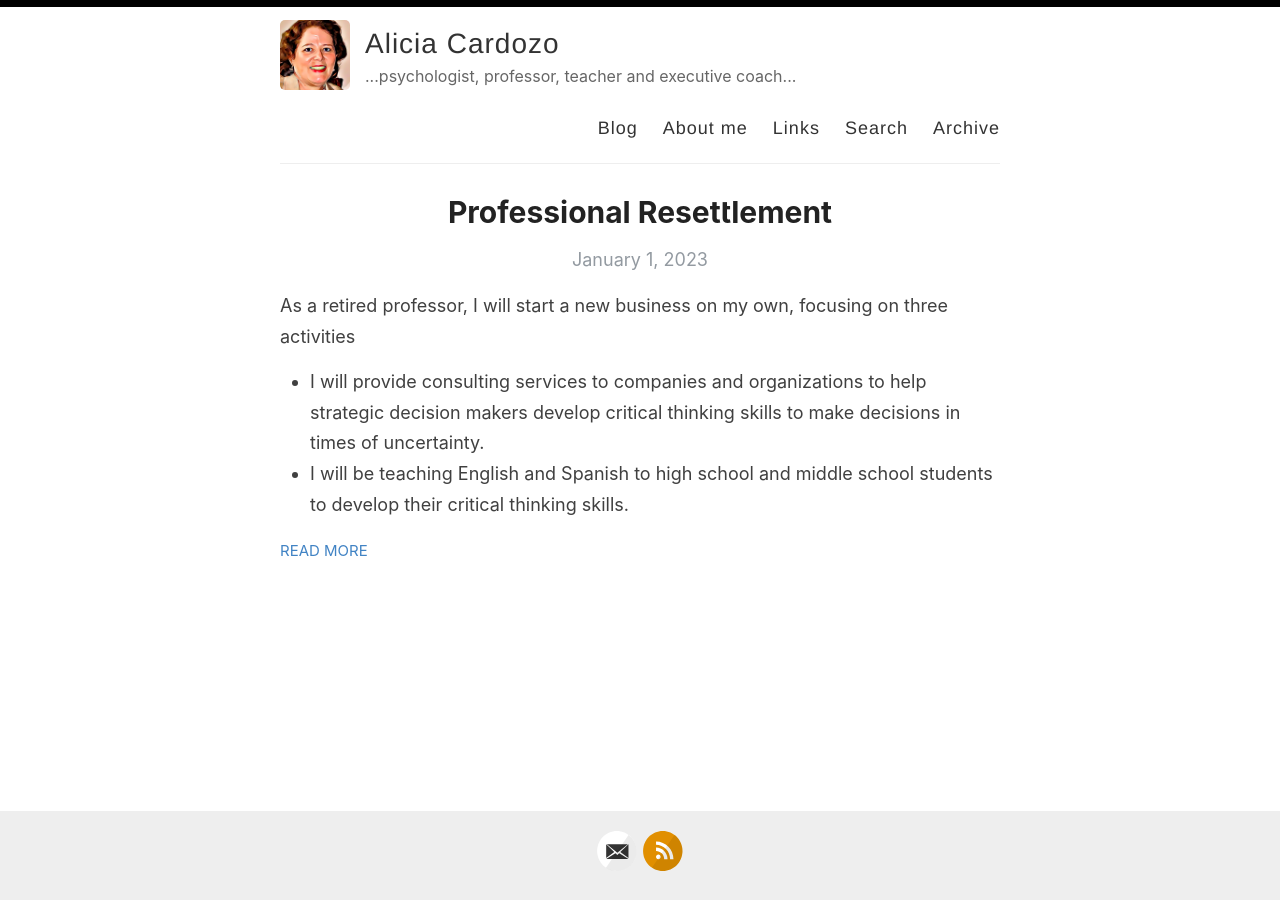
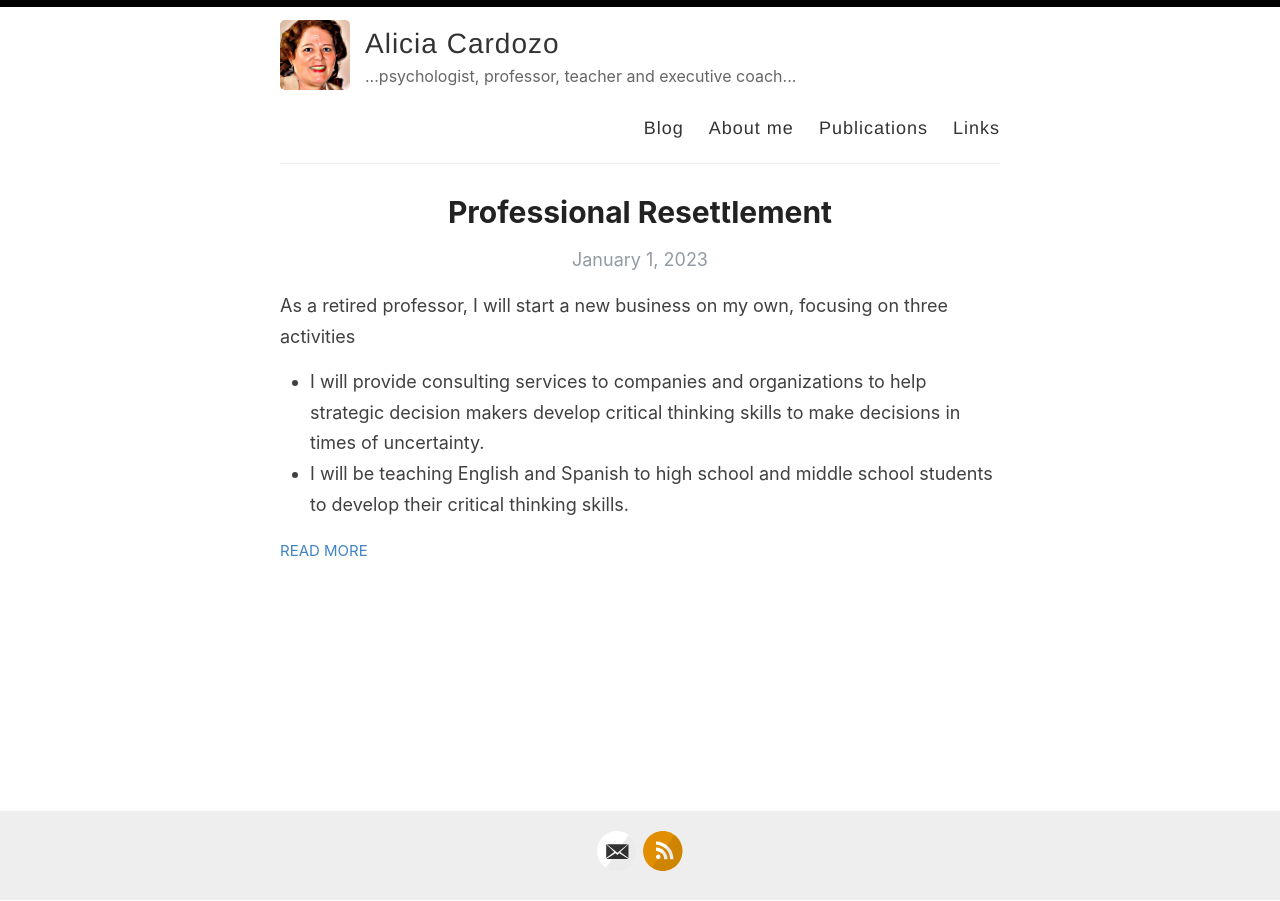
Before and after one commit to bochinche/academia, a Jekyll site: the page built from index.html, in a window 1280 px wide. Built offline with Jekyll 4.4.1, drawn with Linux system fonts in a browser that asks for light colours; the list of posts is cut into pages by our own code.

Commit message:
Update default.html

```diff
--- a/_layouts/default.html
+++ b/_layouts/default.html
@@ -30,9 +30,10 @@
             <nav>
               <a href="{{ site.baseurl }}/">Blog</a>
               <a href="{{ site.baseurl }}/about">About me</a>
+              <a href="{{ site.baseurl }}/publications">Publications</a>
               <a href="{{ site.baseurl }}/links">Links</a>
-              <a href="{{ site.baseurl }}/search">Search</a>
-              <a href="{{ site.baseurl }}/archive">Archive</a>
+    <!--          <a href="{{ site.baseurl }}/search">Search</a>
+              <a href="{{ site.baseurl }}/archive">Archive</a> -->
             </nav>
           </header>
         </div>
```
